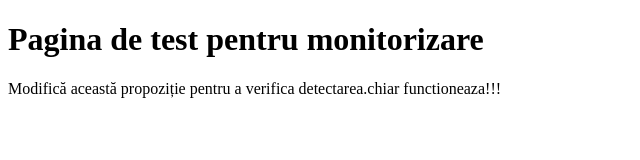
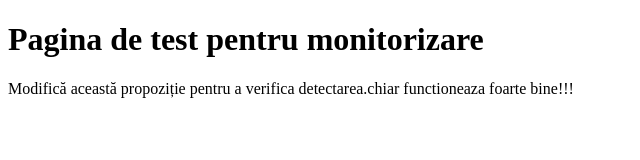
Before and after one commit to bpatru18-ux/test-monitorizare, a plain HTML site: page index.html in a window 1280 px wide. Shown: the full height of the page, 0-640 px from the left. Drawn offline with Linux system fonts and the light colour scheme.

Commit message:
Update index.html

```diff
--- a/index.html
+++ b/index.html
@@ -6,6 +6,6 @@
 </head>
 <body>
 <h1>Pagina de test pentru monitorizare</h1>
-<p>Modifică această propoziție pentru a verifica detectarea.chiar functioneaza!!!</p>
+<p>Modifică această propoziție pentru a verifica detectarea.chiar functioneaza foarte bine!!!</p>
 </body>
 </html>
```
